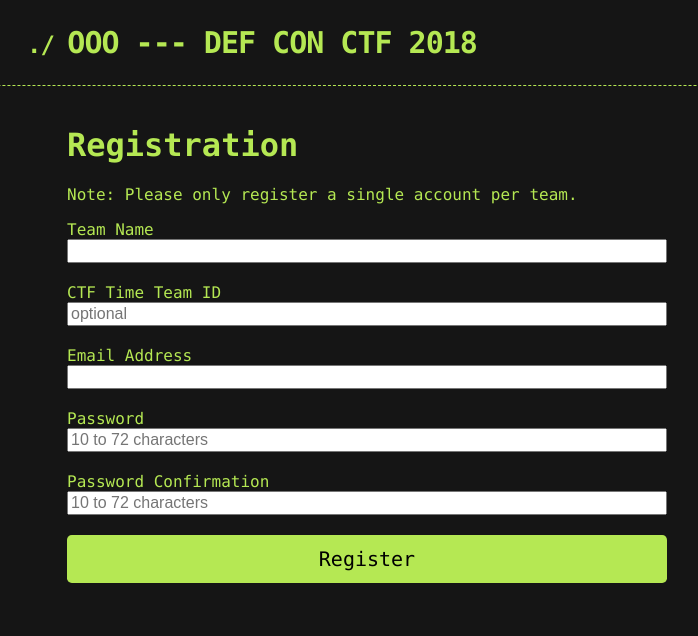
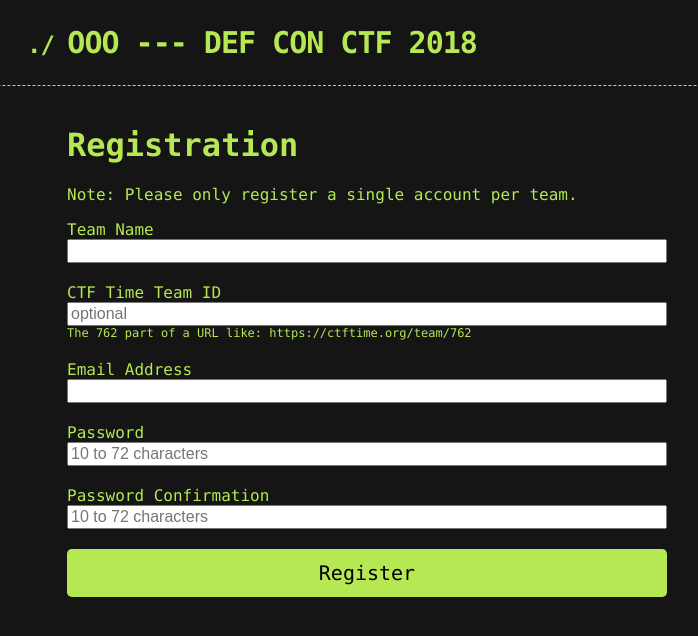
Before and after one commit to o-o-overflow/dc2019q-scoreboard, a React (Create React App) app in the folder registration_frontend/: page / in a window 1280 px wide. Shown: the top 636 px of the page, without its empty margins (273-971 px from the left). Built offline with nearby package versions, Linux system fonts and the light colour scheme.

Commit message:
Add CTF Time example

```diff
--- a/registration_frontend/src/Registration.jsx
+++ b/registration_frontend/src/Registration.jsx
@@ -141,6 +141,7 @@
           <label htmlFor="ctf-time-team-id">CTF Time Team ID<br />
             <input id="ctf-time-team-id" onChange={this.handleCtfTimeTeamIdChange} onKeyPress={this.handleKeyPress} max="100000" min="1" placeholder="optional" readOnly={this.state.buttonDisabled} type="number" value={this.state.ctfTimeTeamId} />
           </label>
+          <div className="small">The 762 part of a URL like: <a href="https://ctftime.org/team/762">https://ctftime.org/team/762</a></div>
         </div>
         <div className="form-group">
           <label htmlFor="email">Email Address<br />
--- a/registration_frontend/src/index.css
+++ b/registration_frontend/src/index.css
@@ -68,6 +68,10 @@
     padding-bottom: 20px;
 }
 
+.small {
+    font-size: 0.75rem;
+}
+
 .wrapped {
     word-wrap: break-word;
 }
```
